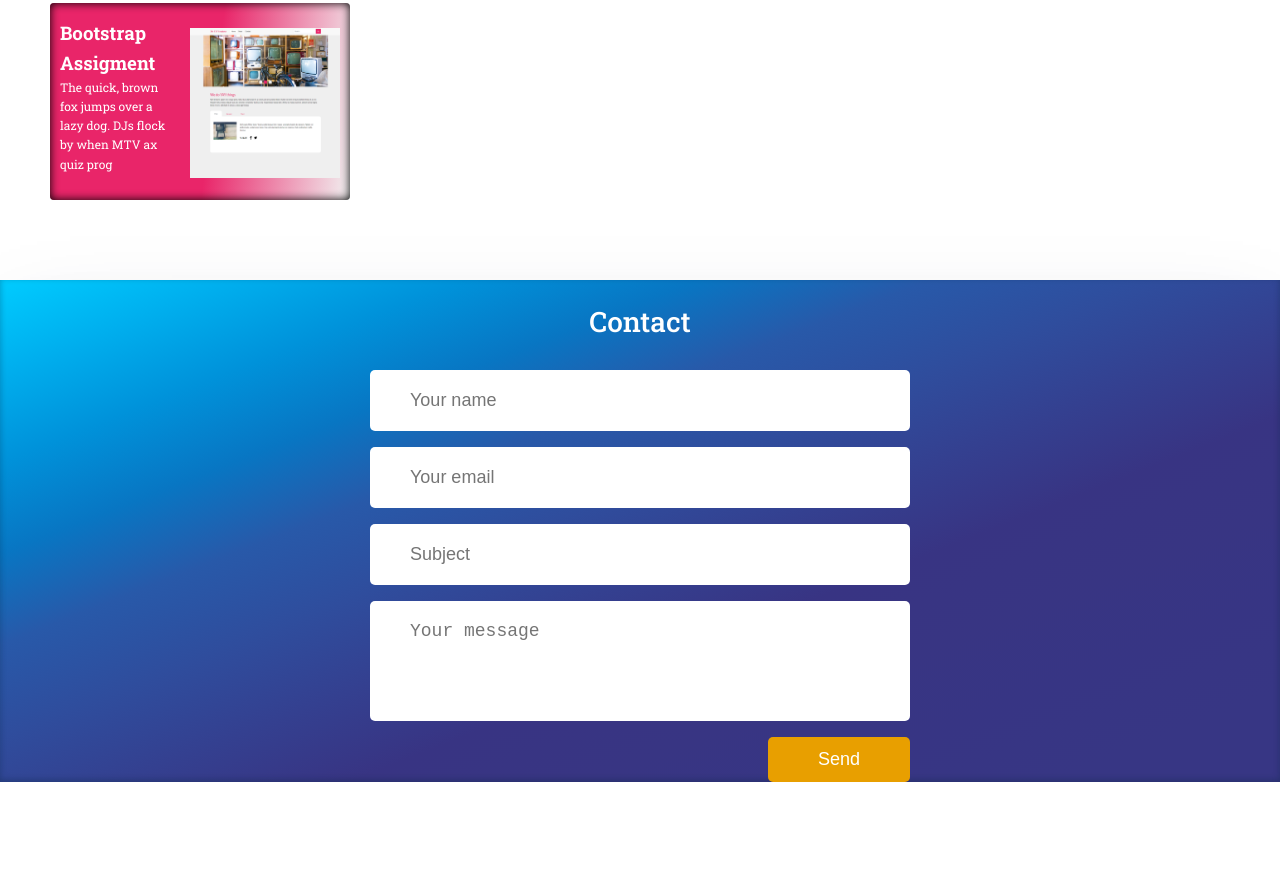
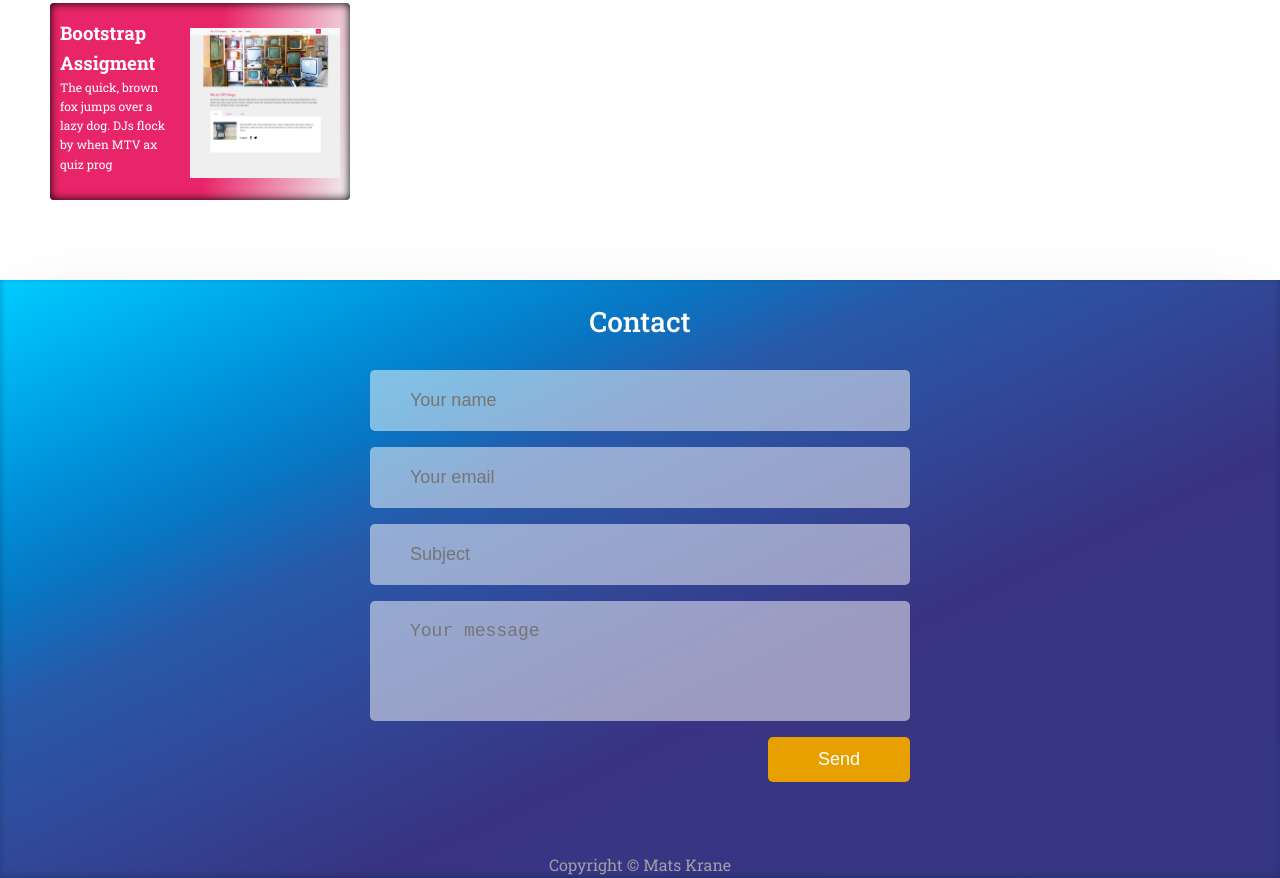
Before and after one commit to Matskrane/portfolio-mats-krane, a plain HTML site: page index.html in a window 1280 px wide. Shown: the part 1291-2169 px from the top of the page. Before the commit the page ends 2073 px from the top, so only its background shows below. Drawn offline with Linux system fonts and the light colour scheme.

Commit message:
copyright

```diff
--- a/index.html
+++ b/index.html
@@ -115,7 +115,13 @@
             <input type="submit" class="contact-form-btn"  value="Send">
         </form>
     </div>
+
+    <div class="copyright">
+        <p>Copyright © Mats Krane</p>
+    </div>
+
 </div>
+
 
 </body>
 </html>
--- a/styles/components/_contactForm.scss
+++ b/styles/components/_contactForm.scss
@@ -23,7 +23,7 @@
     box-sizing: border-box;
     margin: 16px 0;
     border: 0;
-    background: white;
+    background: rgba(255, 255, 255, 0.5);
     padding: 20px 40px;
     outline: none;
     color: rgb(0, 0, 0);
--- a/styles/components/_socialBar.scss
+++ b/styles/components/_socialBar.scss
@@ -1,7 +1,7 @@
 
 .social-bar {
     position: fixed;
-    top: 10%;
+    top: 85%;
     width: 40px;
     background-color: rgb(255, 255, 255);
     box-shadow: rgba(50, 50, 93, 0.25) 0px 50px 100px -20px, rgba(0, 0, 0, 0.3) 0px 30px 60px -30px, rgba(10, 37, 64, 0.35) 0px -2px 6px 0px inset;
--- a/styles/styles.scss
+++ b/styles/styles.scss
@@ -142,3 +142,10 @@ img {
     width: 125px;
     margin: auto;
 }
+
+.copyright {
+    text-align: center;
+    color: rgb(170, 170, 170);
+    padding-top: 70px;
+    opacity: 90%;
+}
```
Also changed, not shown: styles/styles.css, 1 other file.
